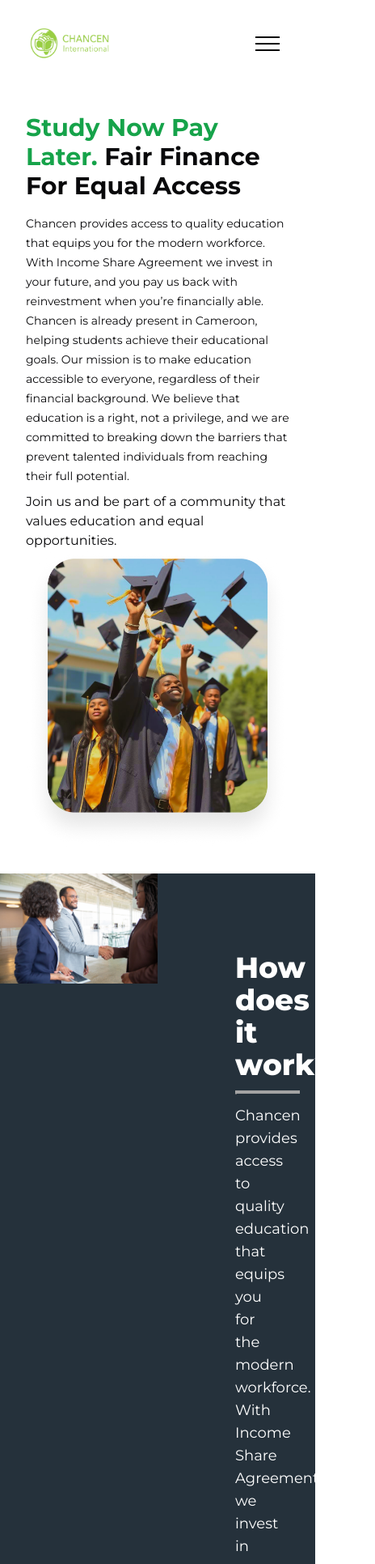
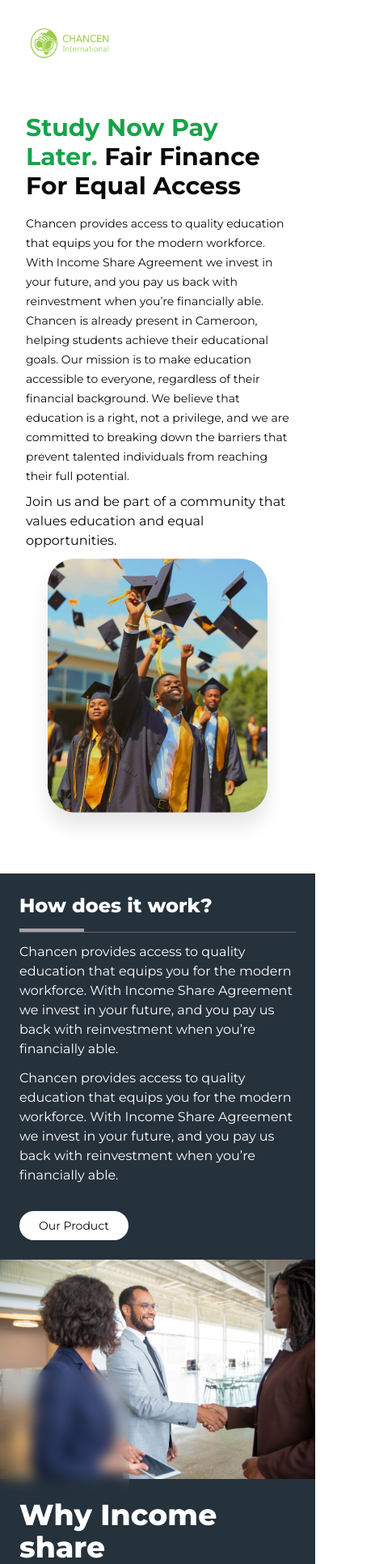
Before and after one commit to amirtechnoide/chancen-web, a Next.js app: page / in a window 390 px wide. Shown: the top 1932 px of the page at 81% size, 464 px wide, since content can reach past the window. Built offline with nearby package versions, Linux system fonts and the light colour scheme.

Commit message:
working on responsive home

```diff
--- a/src/app/(web)/components/Footer.tsx
+++ b/src/app/(web)/components/Footer.tsx
@@ -1,3 +1,4 @@
+import { Separator } from "@/components/ui/separator";
 import { chancenlogo } from "@/lib/web/images";
 import Image from "next/image";
 import Link from "next/link";
@@ -6,32 +7,40 @@ import React from "react";
 const Footer = ({ border = false }: { border?: boolean }) => {
   return (
     <footer className="bg-zinc mt-5 text-white">
-      <div className="mx-auto container sm:px-6">
+      <div className="mx-auto container px-6 md:0">
         {/* Top area: Blocks */}
         <div
-          className={`grid gap-10 py-8 sm:grid-cols-12 md:py-12 ${
+          className={`grid gap-10 py-8  grid-cols-12 md:py-12 ${
             border
               ? "border-t [border-image:linear-gradient(to_right,transparent,theme(colors.slate.200),transparent)1]"
               : ""
           }`}
         >
           {/* 1st block */}
-          <div className="space-y-2 sm:col-span-12 lg:col-span-4">
+          <div className="space-y-2 col-span-12 lg:col-span-4">
             <div>
               <Image alt="" src={chancenlogo} width={200} height={200} />
             </div>
             <div className="text-sm text-white-600">
-              Copyright © 2024 Chancen Cameroon International.
+              <p>
+                ISA’s are funded by socially-minded investors who seek both
+                financial returns and social impact. They finance your education
+                at our partner institutions, providing a comprehensive learning
+                experience. By investing in you, they not only receive a fixed
+                annual yield but also contribute to your ability to become an
+                investor in the sustainability of your region and future
+                generations.
+              </p>
             </div>
           </div>
 
           {/* 2nd block */}
-          <div className="space-y-2 sm:col-span-6 md:col-span-3 lg:col-span-2">
+          <div className="space-y-2 col-span-6 md:col-span-3 lg:col-span-2">
             <h3 className="text-sm font-medium">Product</h3>
             <ul className="space-y-2 text-sm">
               <li>
                 <Link
-                  className="text-white-600 transition hover:text-white-900"
+                  className="text-white-600 transition hover:text-white-900 "
                   href="#0"
                 >
                   Features
@@ -39,7 +48,7 @@ const Footer = ({ border = false }: { border?: boolean }) => {
               </li>
               <li>
                 <Link
-                  className="text-white-600 transition hover:text-white-900"
+                  className="text-white-600 transition hover:text-white-900 "
                   href="#0"
                 >
                   Integrations
@@ -73,7 +82,7 @@ const Footer = ({ border = false }: { border?: boolean }) => {
           </div>
 
           {/* 3rd block */}
-          <div className="space-y-2 sm:col-span-6 md:col-span-3 lg:col-span-2">
+          <div className="space-y-2 col-span-6 md:col-span-3 lg:col-span-2">
             <h3 className="text-sm font-medium">Company</h3>
             <ul className="space-y-2 text-sm">
               <li>
@@ -120,7 +129,7 @@ const Footer = ({ border = false }: { border?: boolean }) => {
           </div>
 
           {/* 4th block */}
-          <div className="space-y-2 sm:col-span-6 md:col-span-3 lg:col-span-2">
+          <div className="space-y-2 col-span-6 md:col-span-3 lg:col-span-2">
             <h3 className="text-sm font-medium">Resources</h3>
             <ul className="space-y-2 text-sm">
               <li>
@@ -151,7 +160,7 @@ const Footer = ({ border = false }: { border?: boolean }) => {
           </div>
 
           {/* 5th block */}
-          <div className="space-y-2 sm:col-span-6 md:col-span-3 lg:col-span-2">
+          <div className="space-y-2 col-span-6 md:col-span-3 lg:col-span-2">
             <h3 className="text-sm font-medium">Social</h3>
             <ul className="flex gap-1">
               <li>
@@ -203,7 +212,10 @@ const Footer = ({ border = false }: { border?: boolean }) => {
           </div>
         </div>
       </div>
-
+      <Separator />
+      <div className="mt-4 mx-auto text-center">
+        <p>Copyright © 2024 Chancen Cameroon International.</p>
+      </div>
       {/* <div className="relative -mt-16 h-60 w-full" aria-hidden="true"> */}
       {/* <div className="pointer-events-none absolute left-1/2 -z-10 -translate-x-1/2 text-center text-[348px] font-bold leading-none before:bg-gradient-to-b before:from-gray-200 before:to-gray-100/30 before:to-80% before:bg-clip-text before:text-transparent before:content-['Simple'] after:absolute after:inset-0 after:bg-gray-300/70 after:bg-clip-text after:text-transparent after:mix-blend-darken after:content-['Simple'] after:[text-shadow:0_1px_0_white]"></div> */}
       {/* Glow */}
--- a/src/app/(web)/components/HowItWorks.tsx
+++ b/src/app/(web)/components/HowItWorks.tsx
@@ -18,28 +18,28 @@ const HowItWorks = (props: Props) => {
   ];
   return (
     <section className="section-one z-50 relative bg-zinc">
-      <div className="flex justify-between">
-        <div className="image-holder w-1/2 relative">
-          <div className="backdrop-blur absolute size-[10rem] top-[50%]"></div>
-          <div className="backdrop-blur-md absolute size-[10rem] bottom-[0%] left-[80%]"></div>
-          <div className="backdrop-blur absolute size-[10rem] top-[70%] left-[20%]"></div>
+      <div className="flex flex-col-reverse md:flex-row justify-between">
+        <div className="image-holder w-full md:w-1/2 relative">
+          <div className="backdrop-blur absolute w-[10rem] h-[10rem] sm:w-[10rem] sm:h-[12rem]  top-[50%]"></div>
+          <div className="hidden sm:block backdrop-blur-md absolute w-[10rem] h-[10rem] bottom-[0%] left-[80%]"></div>
+          <div className="hidden sm:block backdrop-blur absolute w-[10rem] h-[10rem] top-[70%] left-[20%]"></div>
           <Image alt="" src={secTwoImg1} className="w-full" />
         </div>
-        <div className="w-1/2 p-[6rem]">
-          <h1 className="text-white font-extrabold text-4xl mb-3 ">
+        <div className="w-full md:w-1/2 p-6 md:p-[6rem]">
+          <h1 className="text-white font-extrabold text-2xl md:text-4xl mb-3">
             How does it work?
           </h1>
-          <div className="laptop:w-1/2 w-2/3">
+          <div className="w-full md:w-2/3">
             <div className="w-[5rem] h-1 bg-neutral-400" />
             <Separator className="bg-neutral-400/50" />
           </div>
-          <p className="text-white py-3 font-md text-lg">
+          <p className="text-white py-3 font-md text-base md:text-lg">
             Chancen provides access to quality education that equips you for the
             modern workforce. With Income Share Agreement we invest in your
             future, and you pay us back with reinvestment when you’re
             financially able.
           </p>
-          <p className="text-white font-md text-lg">
+          <p className="text-white font-md text-base md:text-lg">
             Chancen provides access to quality education that equips you for the
             modern workforce. With Income Share Agreement we invest in your
             future, and you pay us back with reinvestment when you’re
@@ -51,8 +51,8 @@ const HowItWorks = (props: Props) => {
           />
         </div>
       </div>
-      <div className="flex justify-between">
-        <div className="w-1/2 p-[6rem]">
+      <div className="flex flex-col md:flex-row justify-between">
+        <div className="w-full md:w-1/2 p-6 md:p-[6rem]">
           <h1 className="text-white font-extrabold text-4xl mb-3">
             Why Income share agreement?
           </h1>
@@ -80,7 +80,7 @@ const HowItWorks = (props: Props) => {
             label="Read more"
           />
         </div>
-        <div className="image-holder w-1/2">
+        <div className="image-holder w-full md:w-1/2 relative">
           <Image alt="" src={secTwoImg1} className="w-full" />
         </div>
       </div>
--- a/src/app/(web)/components/Nav.tsx
+++ b/src/app/(web)/components/Nav.tsx
@@ -83,17 +83,17 @@ const Nav = () => {
                   className="absolute right-4 top-1/2 block translate-y-[-50%] rounded-lg px-3 py-[6px] ring-primary focus:ring-2 lg:hidden"
                 >
                   <span
-                    className={`relative my-1.5 block h-0.5 w-[30px] bg-black transition-all duration-300 dark:bg-white ${
+                    className={`relative my-1.5 block h-0.5 w-[30px] bg-white transition-all duration-300 dark:bg-white ${
                       navbarOpen ? " top-[7px] rotate-45" : " "
                     }`}
                   />
                   <span
-                    className={`relative my-1.5 block h-0.5 w-[30px] bg-black transition-all duration-300 dark:bg-white ${
+                    className={`relative my-1.5 block h-0.5 w-[30px] bg-white transition-all duration-300 dark:bg-white ${
                       navbarOpen ? "opacity-0 " : " "
                     }`}
                   />
                   <span
-                    className={`relative my-1.5 block h-0.5 w-[30px] bg-black transition-all duration-300 dark:bg-white ${
+                    className={`relative my-1.5 block h-0.5 w-[30px] bg-white transition-all duration-300 dark:bg-white ${
                       navbarOpen ? " top-[-8px] -rotate-45" : " "
                     }`}
                   />
--- a/src/app/(web)/components/PartnerSection.tsx
+++ b/src/app/(web)/components/PartnerSection.tsx
@@ -8,10 +8,10 @@ type Props = {};
 
 const PartnerSection = (props: Props) => {
   return (
-    <div className="bg-white py-12 mt-24 md:p-12">
+    <div className="bg-white py-12 mt-24 md:p-6">
       {/* Header Section */}
 
-      <div className="container mx-auto py-8 flex flex-col md:flex-row justify-between items-center space-y-8 md:space-y-0">
+      <div className="container mx-auto p-6 py-8 flex flex-col md:flex-row justify-between items-center space-y-8 md:space-y-0">
         <div className="md:w-1/2 text-center md:text-left">
           <h1 className="text-2xl font-bold text-green-700">
             Seven International University
@@ -53,7 +53,7 @@ const PartnerSection = (props: Props) => {
               <Separator className="bg-neutral-400/50" />
             </div>
           </h1>
-          <p className="text-center text-xl p-8 w-[60%] mx-auto">
+          <p className="text-center text-xl p-8 md:w-[60%]  sm:w-full mx-auto">
             Chancen International is looking to partner with education
             institutions that strive for offering quality education that will
             lead to employment. Through the Future of Work Fund, we aim to
@@ -61,8 +61,8 @@ const PartnerSection = (props: Props) => {
             Africa for now.
           </p>
         </div>
-        <div className="overflow-hidden py-12">
-          <div className="flex justify-center items-center gap-10 flex-wrap space-x-8 animate-marquee">
+        <div className="overflow-hidden py-12 ">
+          <div className="flex justify-center flex-wrap items-center gap-2 space-x-8 animate-marquee animate-none">
             {[
               "1.png",
               "2.png",
@@ -101,7 +101,7 @@ const PartnerSection = (props: Props) => {
           }
         }
         .animate-marquee {
-          animation: marquee 50s linear infinite;
+          animation: marquee 20s linear infinite;
         }
       `}</style>
     </div>
--- a/tailwind.config.ts
+++ b/tailwind.config.ts
@@ -67,6 +67,7 @@ const config: Config = {
   			sm: 'calc(var(--radius) - 4px)'
   		},
 		screens:{
+			"phone":"420px",
 			'tablet': '640px',
 
       'laptop': '1024px',
```
